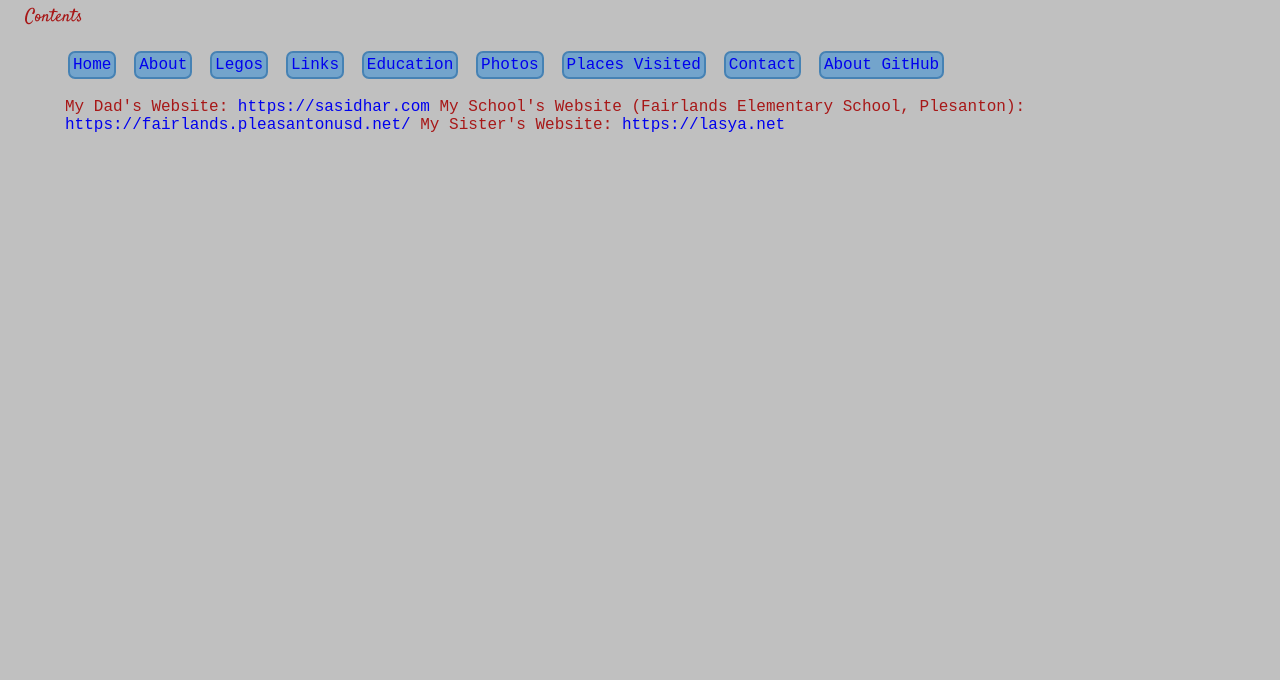
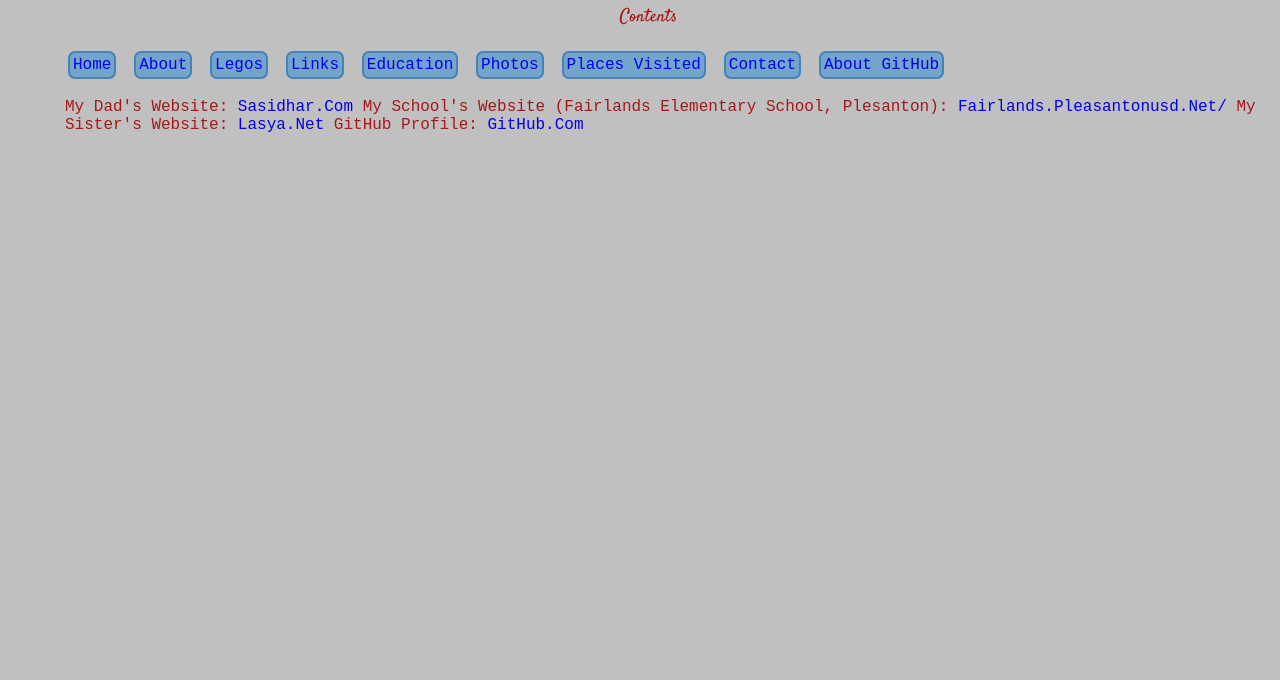
Before and after one commit to sasidhar/sai.rocks, a plain HTML site: page links.html in a window 1280 px wide. Shown: the part 120-800 px from the top of the page. Drawn offline with Linux system fonts and the light colour scheme; a web font is replaced by a local one.

Commit message:
Made Better

```diff
--- a/css/style.css
+++ b/css/style.css
@@ -30,6 +30,7 @@ h3 {
 
 .same {
     font-family: "Satisfy", cursive;
+    text-align: center;
 }
 
 #minecraft {
--- a/links.html
+++ b/links.html
@@ -31,20 +31,24 @@
             <li>
                 My Dad's Website:
                 <a href="https://sasidhar.com" target="_blank"
-                    >https://sasidhar.com</a
+                    >Sasidhar.Com</a
                 >
             </li>
             <li>
                 My School's Website (Fairlands Elementary School, Plesanton):
                 <a href="https://fairlands.pleasantonusd.net/" target="_blank"
-                    >https://fairlands.pleasantonusd.net/</a
+                    >Fairlands.Pleasantonusd.Net/</a
                 >
             </li>
             <li>
                 My Sister's Website:
                 <a href="https://lasya.net" target="_blank"
-                    >https://lasya.net</a
+                    >Lasya.Net</a
                 >
+            </li>
+            <li>
+                GitHub Profile:
+                <a href="https://github.com/saivanga">GitHub.Com</a>
             </li>
         </ul>
     </body>
```
